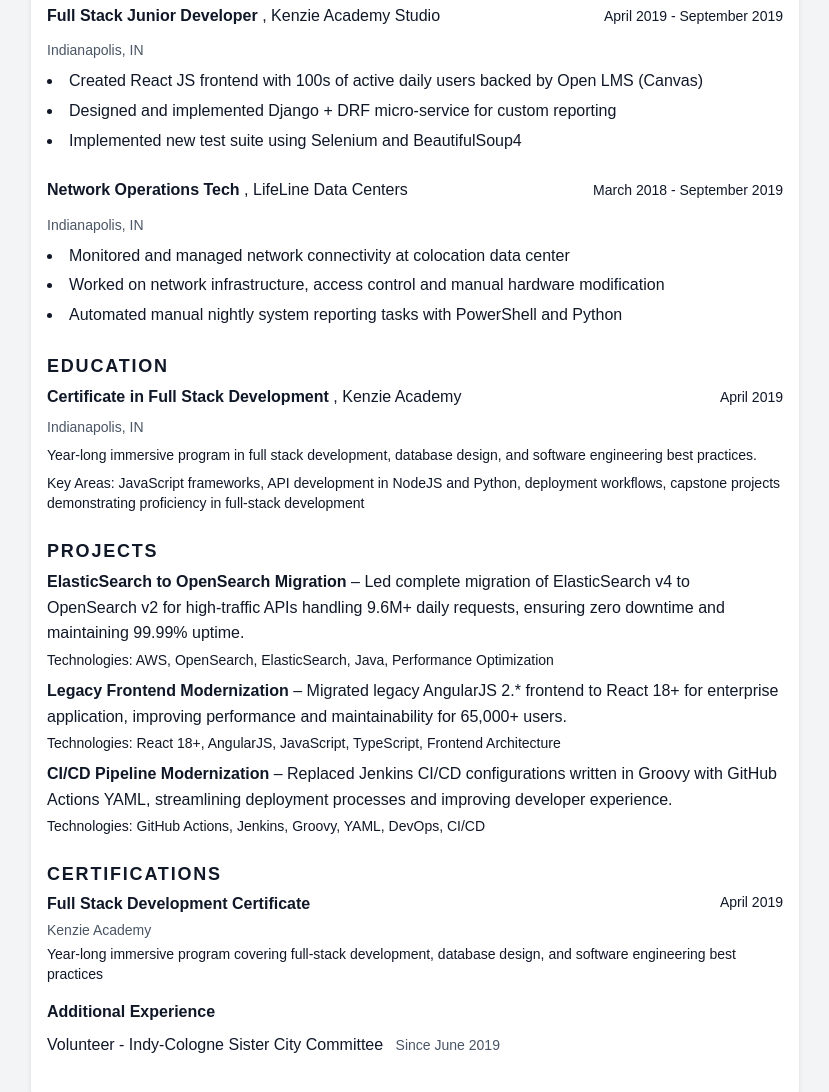
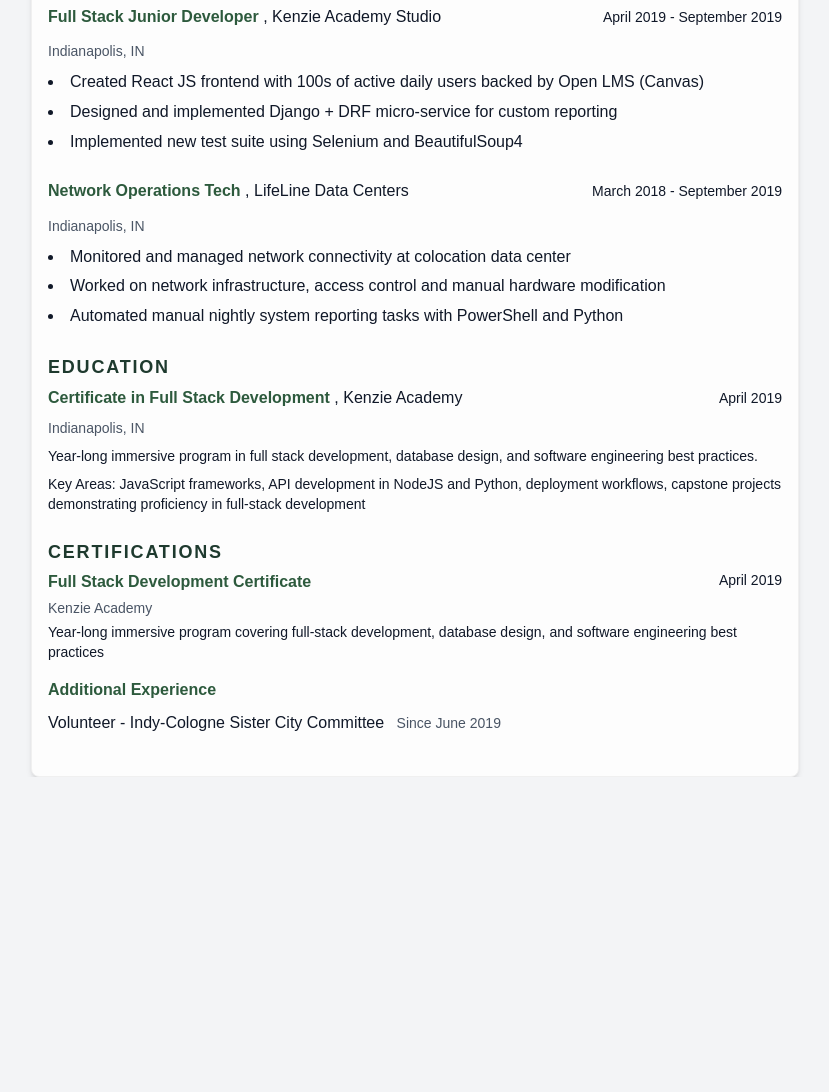
Before and after one commit to mikaiyl/mikaiyl.github.io, a website built with Vite: page index.html in a window 1280 px wide. Shown: the part 1469-2561 px from the top of the page, without its empty margins (225-1054 px from the left). After the commit the page ends 2246 px from the top, so only its background shows below. Built offline with nearby package versions, Linux system fonts and the light colour scheme.

Commit message:
still needs editing

```diff
--- a/index.html
+++ b/index.html
@@ -312,54 +312,6 @@
         </article>
         -->
     </section>
-    <section class="section-spacing" aria-labelledby="projects-heading">
-      <h2 id="projects-heading" class="text-lg font-bold tracking-widest mb-1">PROJECTS</h2>
-      <!--
-          PROJECTS SECTION CUSTOMIZATION:
-          Include 2-4 relevant projects that showcase your skills and experience.
-          Focus on projects that demonstrate technologies and skills relevant to your target jobs.
-
-          For each project, include:
-          1. Project name
-          2. Brief description with relevant keywords and technologies
-          3. Optional: Technologies used, links, or additional details
-
-          Tips:
-          - Choose projects that align with your career goals
-          - Include personal projects, work projects, or open-source contributions
-          - Mention specific technologies and frameworks used
-          - Keep descriptions concise but informative
-        -->
-      <article class="project-entry mb-2" role="article" aria-labelledby="project-1-title">
-        <h3 id="project-1-title" class="project-name font-bold inline">ElasticSearch to OpenSearch Migration</h3>
-        <span class="project-description"> – Led complete migration of ElasticSearch v4 to OpenSearch v2 for
-          high-traffic APIs handling 9.6M+ daily requests, ensuring zero downtime and maintaining 99.99% uptime.</span>
-        <div class="project-details text-sm mt-1">
-          <span class="technologies" aria-label="Technologies used">Technologies: AWS, OpenSearch, ElasticSearch, Java,
-            Performance Optimization</span>
-        </div>
-      </article>
-
-      <article class="project-entry mb-2" role="article" aria-labelledby="project-2-title">
-        <h3 id="project-2-title" class="project-name font-bold inline">Legacy Frontend Modernization</h3>
-        <span class="project-description"> – Migrated legacy AngularJS 2.* frontend to React 18+ for enterprise
-          application, improving performance and maintainability for 65,000+ users.</span>
-        <div class="project-details text-sm mt-1">
-          <span class="technologies" aria-label="Technologies used">Technologies: React 18+, AngularJS, JavaScript,
-            TypeScript, Frontend Architecture</span>
-        </div>
-      </article>
-
-      <article class="project-entry mb-2" role="article" aria-labelledby="project-3-title">
-        <h3 id="project-3-title" class="project-name font-bold inline">CI/CD Pipeline Modernization</h3>
-        <span class="project-description"> – Replaced Jenkins CI/CD configurations written in Groovy with GitHub Actions
-          YAML, streamlining deployment processes and improving developer experience.</span>
-        <div class="project-details text-sm mt-1">
-          <span class="technologies" aria-label="Technologies used">Technologies: GitHub Actions, Jenkins, Groovy, YAML,
-            DevOps, CI/CD</span>
-        </div>
-      </article>
-    </section>
     <section class="section-spacing" aria-labelledby="certifications-heading">
       <h2 id="certifications-heading" class="text-lg font-bold tracking-widest mb-1">CERTIFICATIONS</h2>
       <!--
--- a/src/input.css
+++ b/src/input.css
@@ -12,6 +12,7 @@
     font-family: Arial, Calibri, Tahoma, Verdana, Georgia, sans-serif;
     line-height: 1.6;
     color: #1f2937;
+    background-color: #fefefe;
   }
 
   /* Accessibility: Screen reader only content */
@@ -90,6 +91,7 @@
     font-weight: 700;
     line-height: 1.2;
     margin-bottom: 0.5rem;
+    color: #1e3a2e;
   }
 
   h2 {
@@ -98,13 +100,14 @@
     letter-spacing: 0.1em;
     text-transform: uppercase;
     margin-bottom: 0.75rem;
-    color: #111827;
+    color: #1e3a2e;
   }
 
   h3 {
     font-size: 1rem;
     font-weight: 700;
     margin-bottom: 0.25rem;
+    color: #2d5a3d;
   }
 
   /* Professional spacing and typography */
@@ -130,7 +133,8 @@
     width: 100%;
     margin: 0 auto;
     padding: 1rem;
-    background: white;
+    background: #fdfdfd;
+    border: 1px solid #f0f0f0;
   }
 
   .section-spacing {
@@ -163,6 +167,7 @@
   h1 {
     font-size: 1.875rem;
     text-align: center;
+    color: #1e3a2e;
   }
 
   .job-header-responsive {
```
Also changed, not shown: src/output.css, 1 other file.
